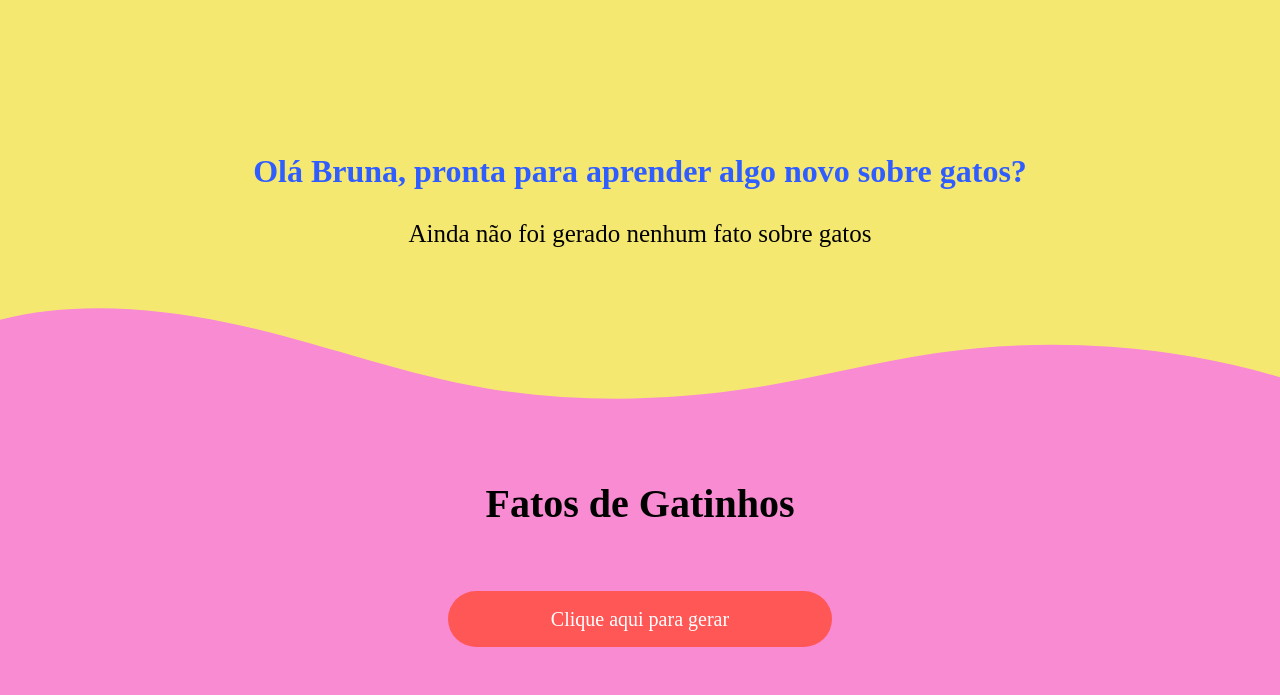
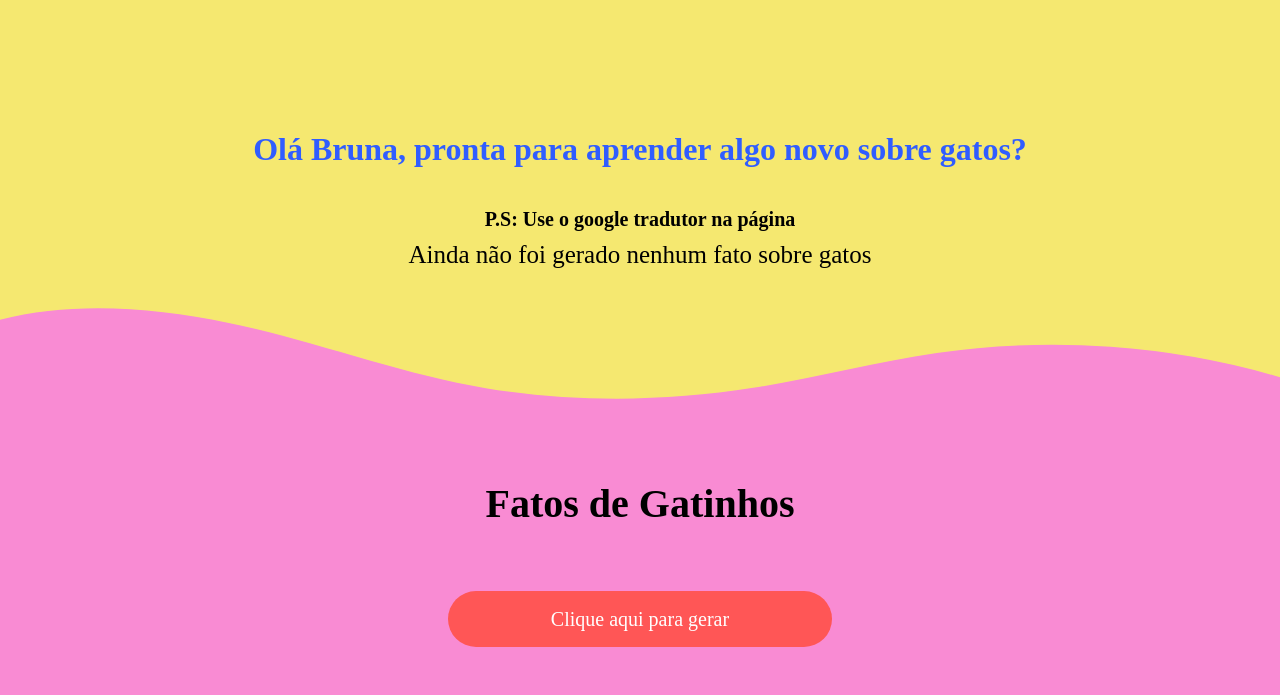
Before and after one commit to VictorECMonteiro/Useful-Examples, a plain HTML site: page index.html in a window 1280 px wide. Shown: the top 695 px of the page. Drawn offline with Linux system fonts and the light colour scheme; a web font is replaced by a local one.

Commit message:
Update index.html

```diff
--- a/index.html
+++ b/index.html
@@ -31,7 +31,11 @@
 
 
         }
-        header div{
+        header div h6{
+            text-align: center;
+            padding: 10px;
+            font-size: 20px;
+            font-weight: 900;
 
 
         }
@@ -162,7 +166,7 @@
     <header>
         <div>
             <h1>Olá Bruna, pronta para aprender algo novo sobre gatos?</h1>
-
+            <h6>P.S: Use o google tradutor na página</h6>
             <p id="fatodegato">
                 Ainda não foi gerado nenhum fato sobre gatos
             </p>
```
